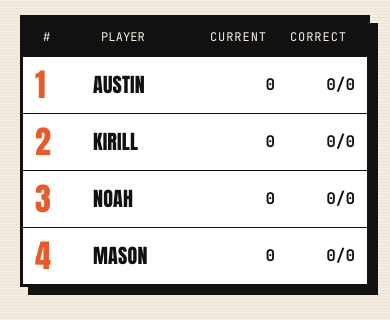
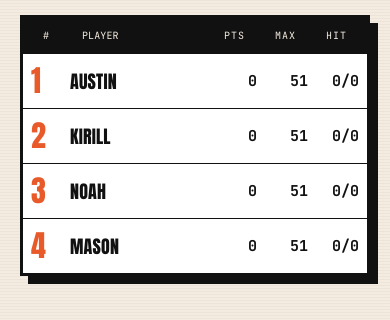
Before and after one commit to KirillShmilovich/nba_playoffs_bracket, a plain HTML site: page index.html in a window 390 px wide. Shown: the part 524-844 px from the top of the page. Drawn offline with Linux system fonts and the light colour scheme; no server answers.

Commit message:
Show total possible score in standings

```diff
--- a/render.js
+++ b/render.js
@@ -95,9 +95,9 @@ export function renderLeaderboard(rows) {
     <div class="leaderboard-row header">
       <span class="rank">#</span>
       <span class="name">Player</span>
-      <span class="num">Current</span>
-      <span class="num max-col">Max</span>
-      <span class="num">Correct</span>
+      <span class="num"><span class="full-label">Current</span><span class="short-label">Pts</span></span>
+      <span class="num possible-col" title="Total possible score"><span class="full-label">Possible</span><span class="short-label">Max</span></span>
+      <span class="num"><span class="full-label">Correct</span><span class="short-label">Hit</span></span>
     </div>
   `;
   const body = sorted.map((r, i) => {
@@ -107,7 +107,7 @@ export function renderLeaderboard(rows) {
         <span class="rank">${i + 1}</span>
         <span class="name">${r.name}</span>
         <span class="num">${r.current}</span>
-        <span class="num max-col">${r.max}</span>
+        <span class="num possible-col" title="${r.name} total possible score">${r.max}</span>
         <span class="num">${r.correctCount}/${r.totalCompleted || 0}</span>
       </div>
     `;
--- a/styles.css
+++ b/styles.css
@@ -151,6 +151,7 @@ body {
   text-align: right;
 }
 .leaderboard-row.header .num { font-size: 12px; font-weight: 400; }
+.leaderboard-row .short-label { display: none; }
 .leaderboard-row.leader {
   background: linear-gradient(90deg, #fff 0%, #ffe6db 100%);
 }
@@ -532,11 +533,15 @@ body {
 }
 
 @media (max-width: 640px) {
-  .leaderboard-row { grid-template-columns: 48px 1fr 70px 70px; gap: 10px; padding: 12px; }
-  .leaderboard-row .max-col { display: none; }
-  .leaderboard-row .rank { font-size: 32px; }
-  .leaderboard-row .name { font-size: 20px; }
-  .leaderboard-row .num { font-size: 16px; }
+  .leaderboard-row { grid-template-columns: 34px minmax(62px, 1fr) 38px 46px 46px; gap: 5px; padding: 12px 8px; }
+  .leaderboard-row .rank { font-size: 30px; }
+  .leaderboard-row .name { font-size: 18px; }
+  .leaderboard-row .num { font-size: 15px; }
+  .leaderboard-row.header .rank,
+  .leaderboard-row.header .name,
+  .leaderboard-row.header .num { font-size: 10px; }
+  .leaderboard-row.header .full-label { display: none; }
+  .leaderboard-row.header .short-label { display: inline; }
 
   .brackets-head { padding-right: clamp(20px, 4vw, 64px); }
   .series-summary {
```
Also changed, not shown: tests/test.html (+10 -0 lines).
